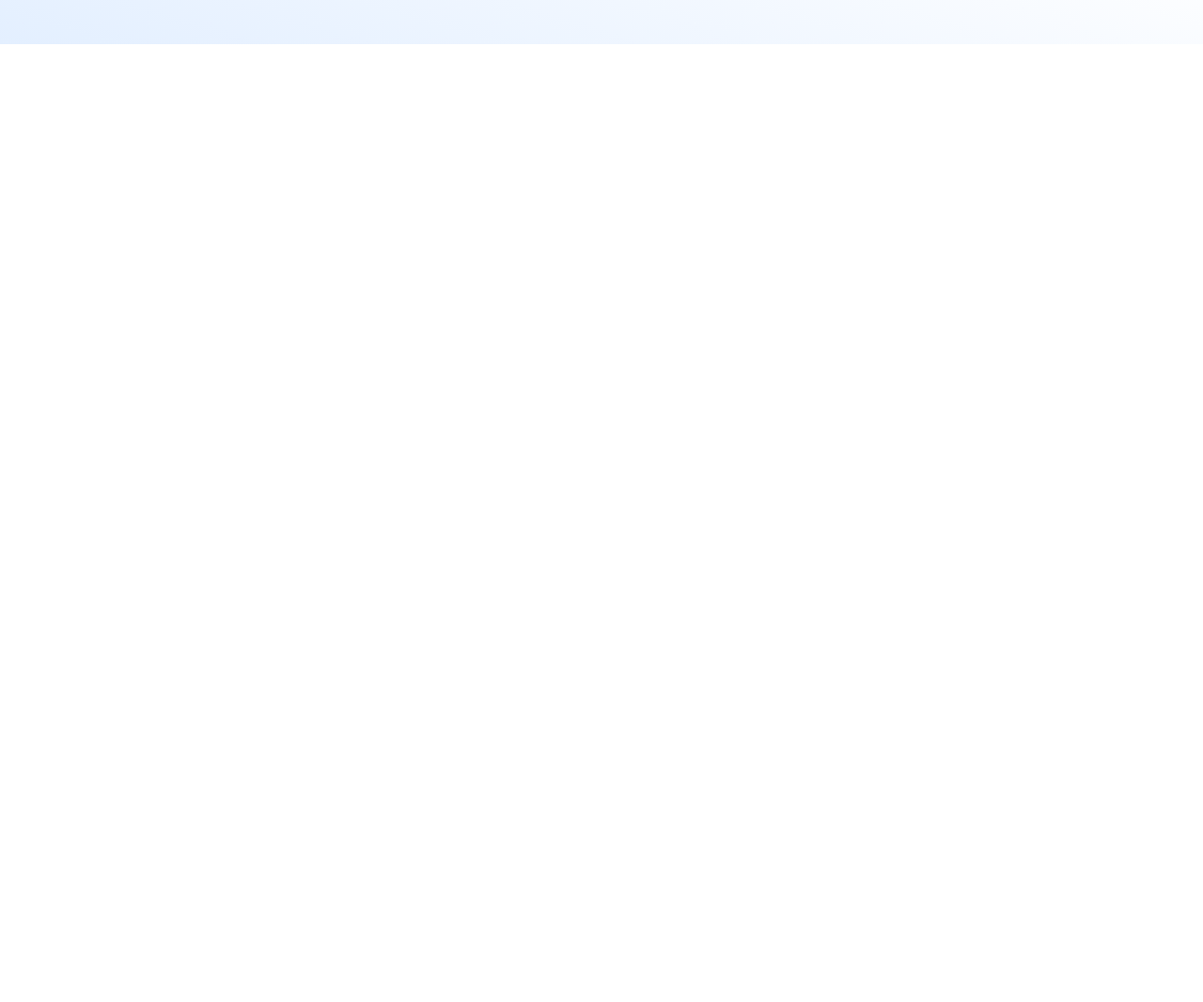
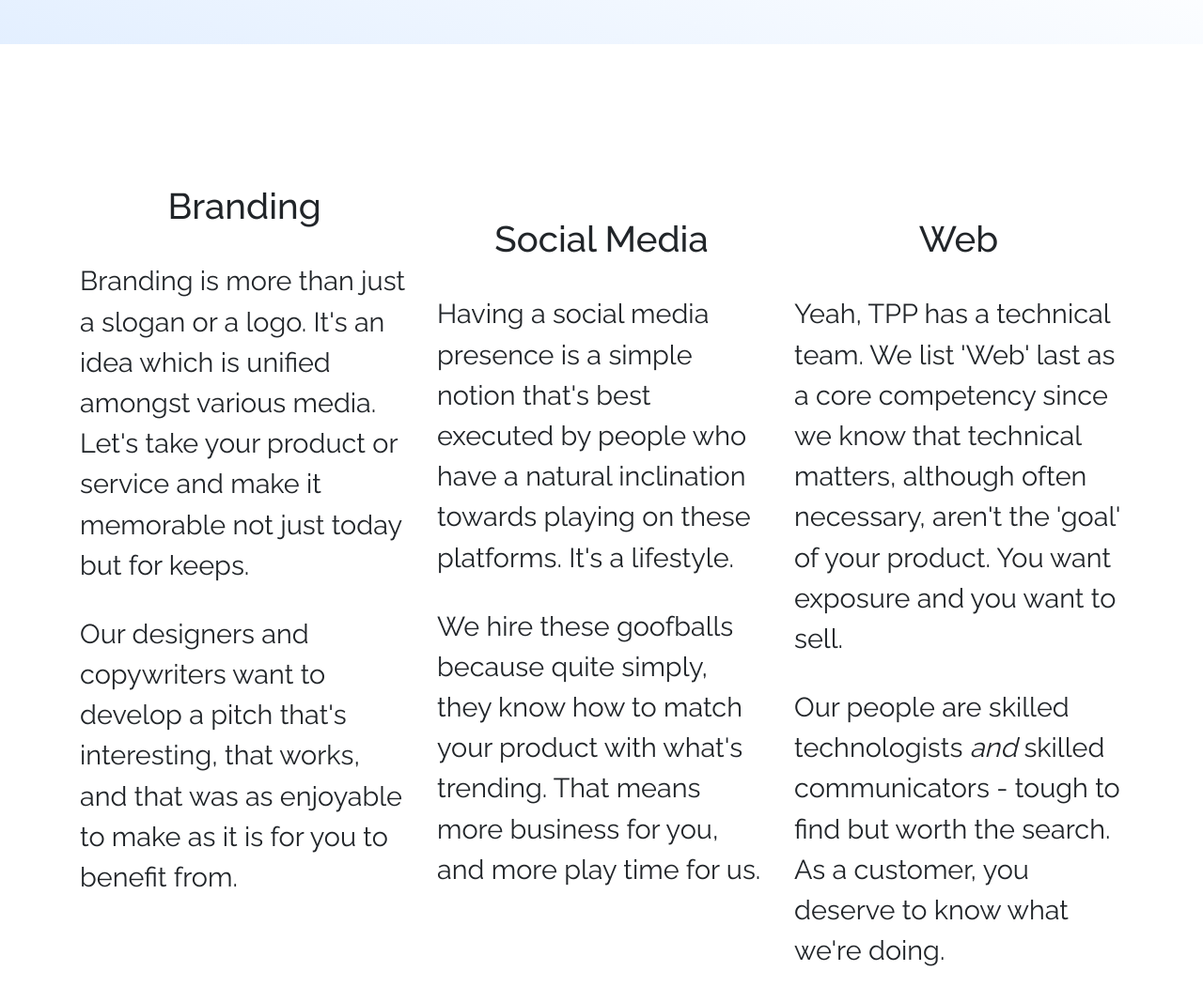
Before and after one commit to aluchenitser/tpp, a plain HTML site: page index.html in a window 1280 px wide. Shown: the part 1652-2719 px from the top of the page at 94% size. Before the commit the page ends 1897 px from the top, so only its background shows below. Drawn offline with nearby package versions, Linux system fonts and the light colour scheme; a web font is replaced by a local one.

Commit message:
services copy

```diff
--- a/css/style.scss
+++ b/css/style.scss
@@ -46,7 +46,6 @@ img {
   max-width: 100%;
   image-rendering: pixelated;
 }
-
 
 /* ------ SECTIONS ------ */
 /* ------ SECTIONS ------ */
@@ -130,6 +129,25 @@ body {
       margin: 50px auto;
     }
   }
+
+  section.services-offered {
+    font-family: 'Raleway', sans-serif;
+
+    .top-h2 {
+      margin-top: 0px;
+    }
+
+    h2 {
+      font-size: 2.4rem;
+      text-align: center;
+      margin: 35px 0;
+    }
+
+    p {
+      font-size: 1.8rem;
+      margin-bottom: 30px;
+    }
+  }
 }
 
 
--- a/index.html
+++ b/index.html
@@ -86,7 +86,42 @@
                   src="img/african-2029984_960_720.webp" />
             </div>
           </div>
-
+        </div>
+      </div>
+    </div>
+  </section>
+  <section class="services-offered">
+    <div class="container">
+      <div class="row">
+        <div class="col-lg">
+          <h2 class="top-h2">Branding</h2>
+          <p>
+            Branding is more than just a slogan or a logo. It's an idea which is unified amongst various media. Let's take your product or service
+            and make it memorable not just today but for keeps.
+          </p>
+          <p>
+            Our designers and copywriters want to develop a pitch that's interesting, that works, and that was as enjoyable to make as it is for you to benefit from.
+          </p>
+        </div>
+        <div class="col-lg">
+          <h2>Social Media</h2>
+          <p>
+            Having a social media presence is a simple notion that's best executed by people
+            who have a natural inclination towards playing on these platforms. It's a lifestyle.
+         </p>
+          <p>
+            We hire these goofballs because quite simply, they know how to match your product with what's trending. That means more business for you, and more play time for us.
+         </p>
+        </div>
+        <div class="col-lg">
+          <h2>Web</h2>
+          <p>
+            Yeah, TPP has a technical team. We list 'Web' last as a core competency since we know that technical matters, although often necessary,
+            aren't the 'goal' of your product. You want exposure and you want to sell.
+          </p>
+          <p>
+            Our people are skilled technologists <i>and</i> skilled communicators - tough to find but worth the search. As a customer, you deserve to know what we're doing.
+          </p>
         </div>
       </div>
     </div>
```
Also changed, not shown: css/style.css, img/lightbulb-4602272_1280.png (added), 2 other files.
